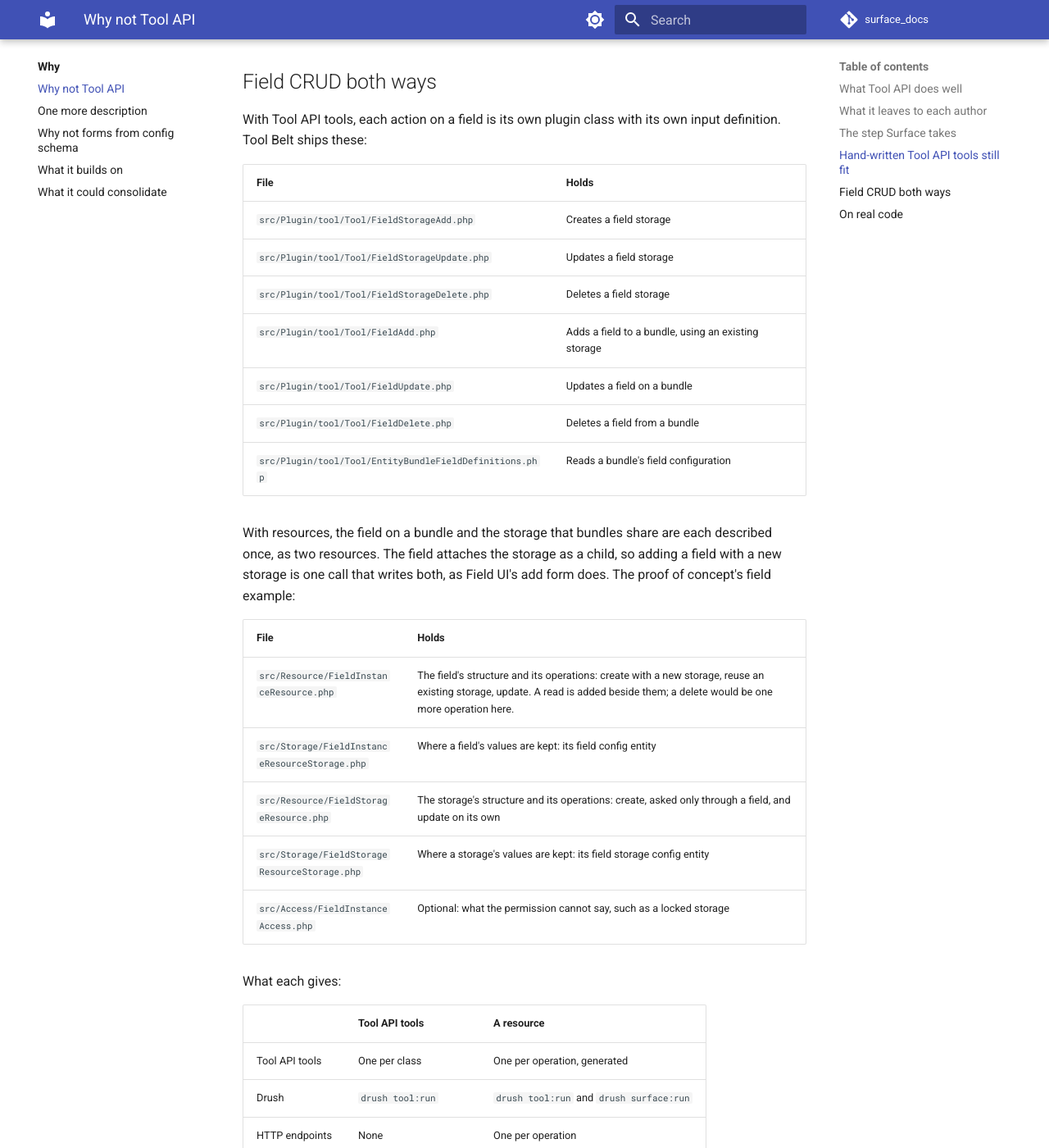
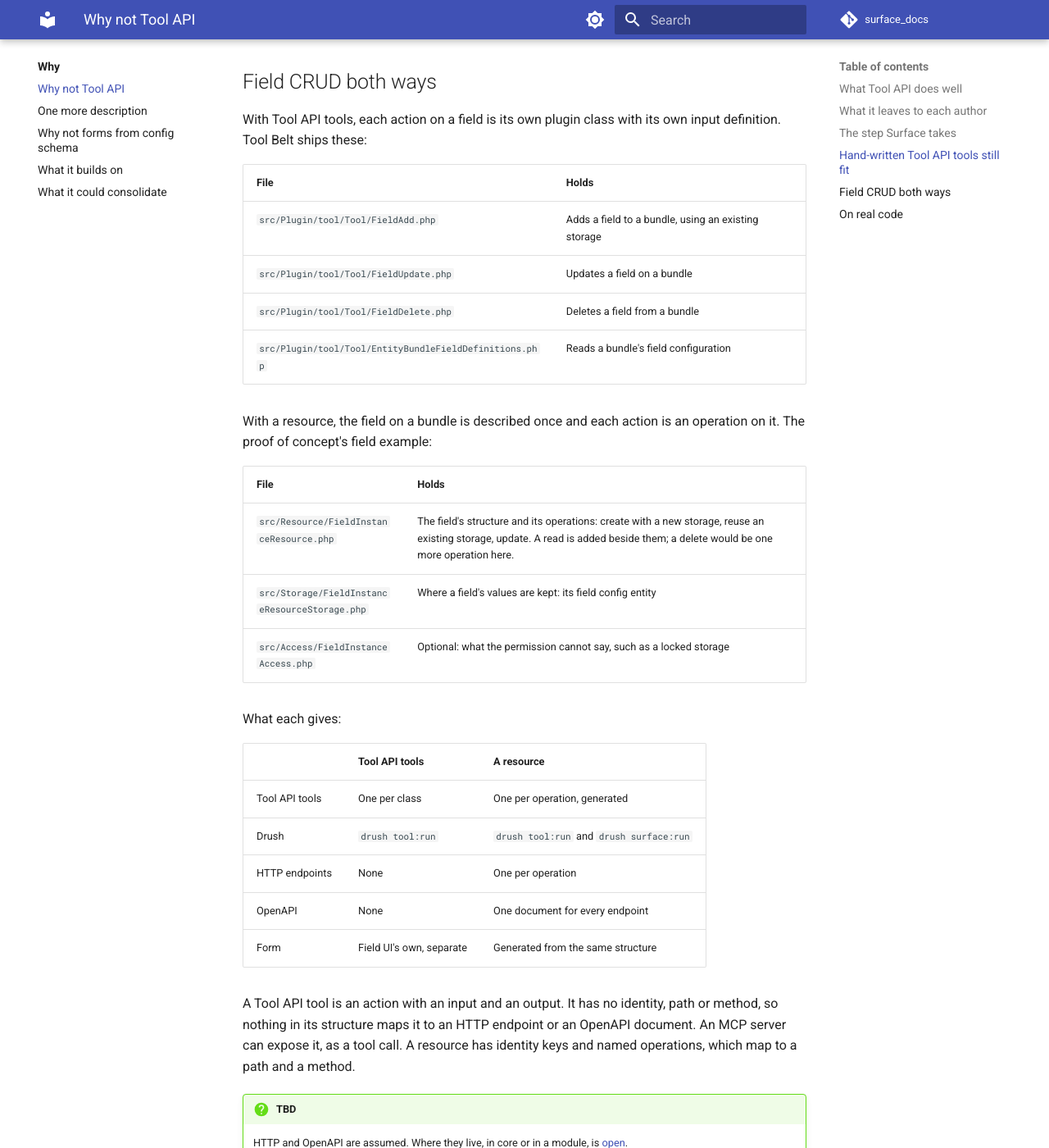
Before and after one commit to mlander/surface_docs, an MkDocs documentation site: the page built from docs/why/not-tool-api.md, in a window 1280 px wide and 1400 px high, scrolled down 1397 px. Shown: the whole window at 82% size. Built offline with MkDocs 1.6.1 and Material for MkDocs 9.7.7, drawn with Linux system fonts in a browser that asks for light colours; comment, search, counter and statistics services are not loaded.

Commit message:
Why not Tool API: field instance files only

```diff
--- a/docs/why/not-tool-api.md
+++ b/docs/why/not-tool-api.md
@@ -37,22 +37,17 @@ With Tool API tools, each action on a field is its own plugin class with its own
 
 | File | Holds |
 |---|---|
-| `src/Plugin/tool/Tool/FieldStorageAdd.php` | Creates a field storage |
-| `src/Plugin/tool/Tool/FieldStorageUpdate.php` | Updates a field storage |
-| `src/Plugin/tool/Tool/FieldStorageDelete.php` | Deletes a field storage |
 | `src/Plugin/tool/Tool/FieldAdd.php` | Adds a field to a bundle, using an existing storage |
 | `src/Plugin/tool/Tool/FieldUpdate.php` | Updates a field on a bundle |
 | `src/Plugin/tool/Tool/FieldDelete.php` | Deletes a field from a bundle |
 | `src/Plugin/tool/Tool/EntityBundleFieldDefinitions.php` | Reads a bundle's field configuration |
 
-With resources, the field on a bundle and the storage that bundles share are each described once, as two resources. The field attaches the storage as a child, so adding a field with a new storage is one call that writes both, as Field UI's add form does. The proof of concept's field example:
+With a resource, the field on a bundle is described once and each action is an operation on it. The proof of concept's field example:
 
 | File | Holds |
 |---|---|
 | `src/Resource/FieldInstanceResource.php` | The field's structure and its operations: create with a new storage, reuse an existing storage, update. A read is added beside them; a delete would be one more operation here. |
 | `src/Storage/FieldInstanceResourceStorage.php` | Where a field's values are kept: its field config entity |
-| `src/Resource/FieldStorageResource.php` | The storage's structure and its operations: create, asked only through a field, and update on its own |
-| `src/Storage/FieldStorageResourceStorage.php` | Where a storage's values are kept: its field storage config entity |
 | `src/Access/FieldInstanceAccess.php` | Optional: what the permission cannot say, such as a locked storage |
 
 What each gives:
```
